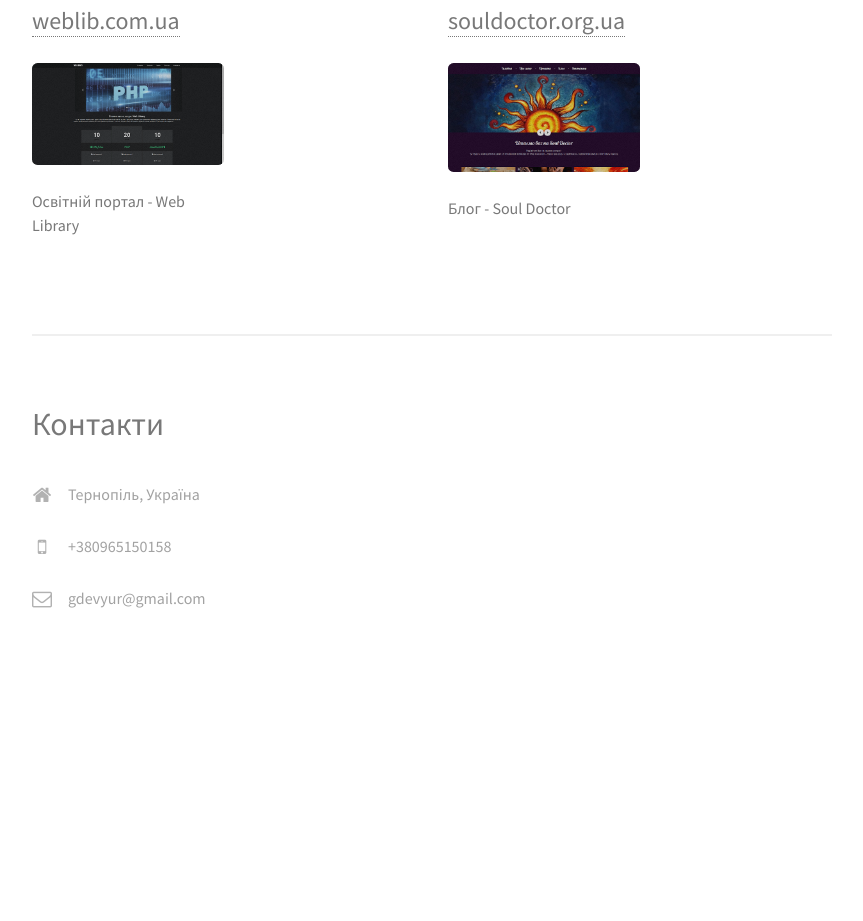
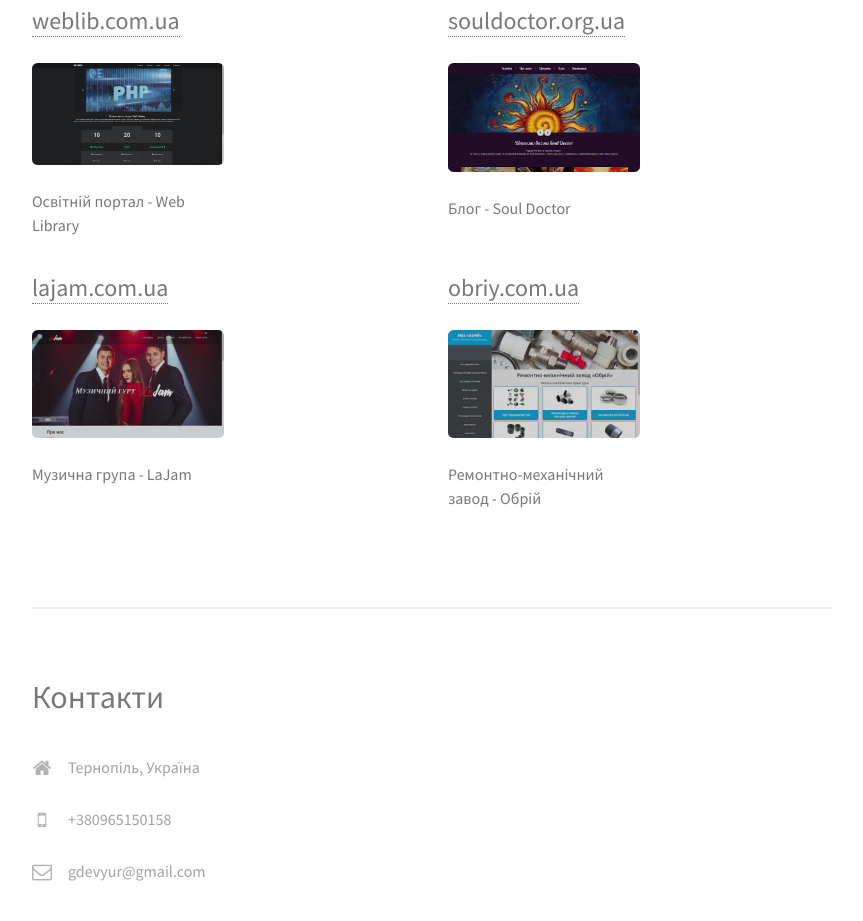
Before and after one commit to georgebent/georgebent.github.io, a plain HTML site: page ua.html in a window 1280 px wide. Shown: the part 982-1903 px from the top of the page, without its empty margins (400-1263 px from the left). Before the commit the page ends 1675 px from the top, so only its background shows below. Drawn offline with Linux system fonts and the light colour scheme.

Commit message:
add works

```diff
--- a/ua.html
+++ b/ua.html
@@ -153,6 +153,31 @@
 							</div>
 
 						</section>
+
+						<section class="row">
+
+							<div class="row1">
+								<h2>
+									<a href="http://lajam.com.ua/" target="_blank">lajam.com.ua</a>
+								</h2>
+								<article class="6u 12u$(3) work-item">
+									<a href="images/fulls/5.png" class="image fit thumb"><img src="images/thumbs/51.png" alt="" /></a>
+									<h3>Музична група - LaJam</h3>
+									<p></p>
+								</article>
+							</div>
+
+							<div class="row1">
+								<h2>
+									<a href="http://obriy.com.ua/" target="_blank">obriy.com.ua</a>
+								</h2>
+								<article class="6u 12u$(3) work-item">
+									<a href="images/fulls/6.png" class="image fit thumb"><img src="images/thumbs/61.png" alt="" /></a>
+									<h3>Ремонтно-механічний завод - Обрій</h3>
+									<p></p>
+								</article>
+							</div>
+						</section>
 					</section>
 
 					<section id="three">
```
Also changed, not shown: index.html (+25 -0 lines), images/fulls/5.png (added), images/fulls/6.png (added), images/thumbs/51.png (added), images/thumbs/61.png (added).
